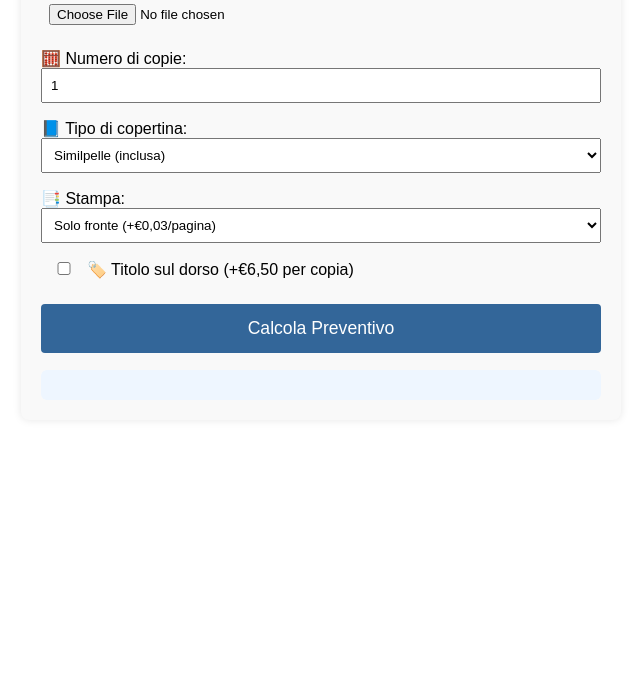
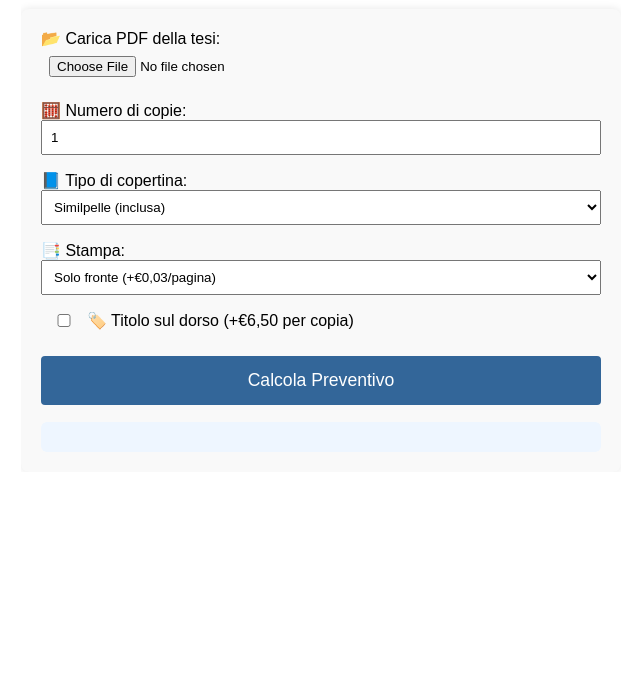
Before and after one commit to copisteriasanfaustino/tesi-preventivo2, a plain HTML site: page index.html in a window 1280 px wide. Shown: the part 127-800 px from the top of the page, without its empty margins (319-959 px from the left). Drawn offline with Linux system fonts and the light colour scheme; a script that the page names is missing.

Commit message:
Update index.html

```diff
--- a/index.html
+++ b/index.html
@@ -2,13 +2,16 @@
 <html lang="it">
 <head>
   <meta charset="UTF-8">
+  <meta name="viewport" content="width=device-width, initial-scale=1"> <!-- Ottimizzazione mobile -->
   <title>Preventivo Stampa Tesi</title>
   <script src="https://cdnjs.cloudflare.com/ajax/libs/pdf.js/2.12.313/pdf.min.js"></script>
   <style>
-    body {
+    html, body {
+      margin: 0;
+      padding: 0;
       font-family: sans-serif;
       max-width: 600px;
-      margin: 2em auto;
+      margin: 2em auto 0 auto;
     }
     h2 {
       text-align: center;
@@ -20,6 +23,7 @@
       padding: 20px;
       border-radius: 8px;
       box-shadow: 0 0 8px rgba(0,0,0,0.1);
+      margin-bottom: 0;
     }
     .card label:not(.checkbox-table) {
       display: block;
@@ -31,7 +35,6 @@
       padding: 8px;
       box-sizing: border-box;
     }
-    /* Pulsante grande */
     .card button {
       width: 100%;
       background: #336699;
@@ -63,6 +66,10 @@
       font-size: 1.1em;
       margin-top: 1em;
     }
+    html, body {
+      height: auto;
+      overflow-y: auto;
+    }
   </style>
 </head>
 <body>
@@ -87,8 +94,6 @@
           <option value="0">Fronte/Retro</option>
         </select>
       </label>
-
-      <!-- checkbox affiancata a sinistra tramite tabella -->
       <table class="checkbox-table" style="width:100%; border:none; margin-bottom:1em; border-collapse:collapse;">
         <tr>
           <td style="padding:0; border:none; width:auto; vertical-align:middle;">
```
